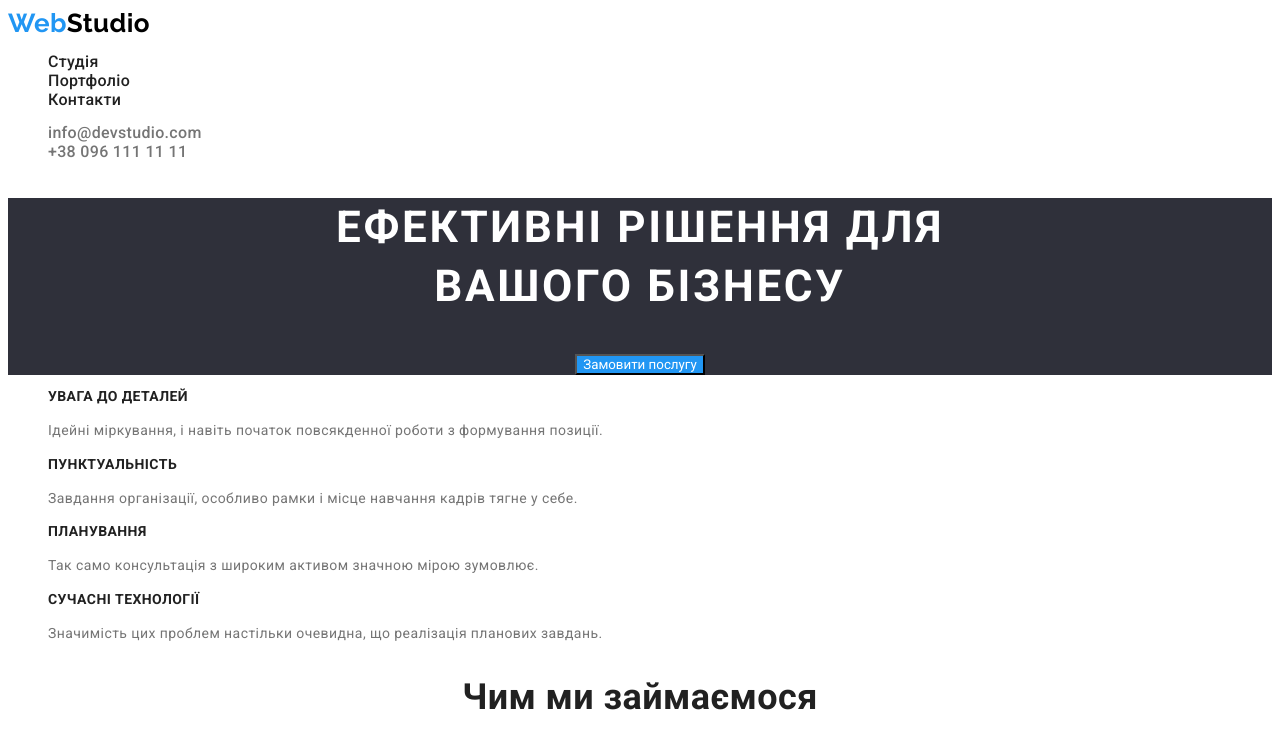
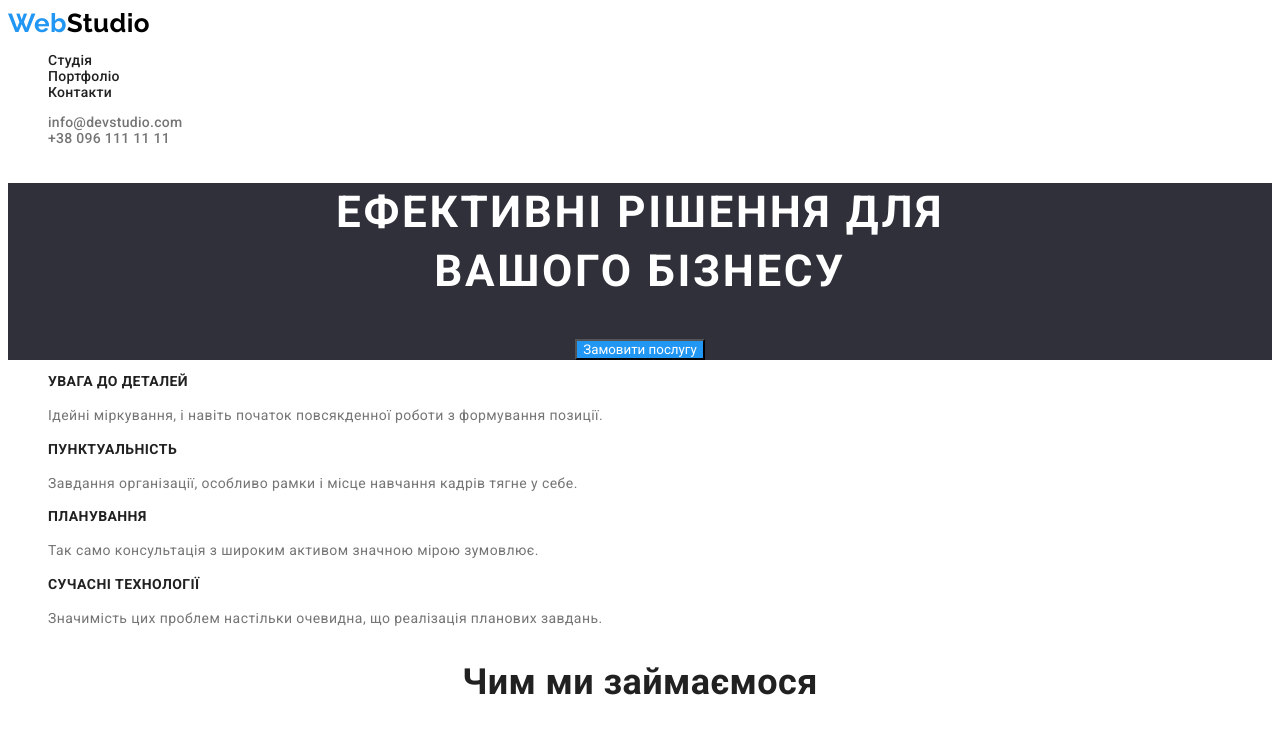
Before and after one commit to ZarytskyiSergii/goit-markup-hw-02, a plain HTML site: page index.html in a window 1280 px wide. Shown: the top 730 px of the page. Drawn offline with Linux system fonts and the light colour scheme.

Commit message:
Update styles.css
1) font-size class="navigation" and class="contacts a" - change to 14px
2) background class="team" - change to background: #F5F4FA;

```diff
--- a/css/styles.css
+++ b/css/styles.css
@@ -37,7 +37,7 @@ ul {
 
 .navigation a {
     font-weight: 500;
-    font-size: 16px;
+    font-size: 14px;
     letter-spacing: 0.02em;
     color: #212121;
     text-decoration: none;
@@ -50,7 +50,7 @@ ul {
 
 .contacts a {
     font-weight: 500;
-    font-size: 16px;
+    font-size: 14px;
     letter-spacing: 0.02em;
     color: inherit;
     text-decoration: none;
@@ -103,6 +103,10 @@ ul {
     font-size: 14px;
     line-height: 1.71;
     /* letter-spacing: 0.03em; */
+}
+
+.team {
+    background: #F5F4FA;
 }
 
 .portfolio-title,
```
